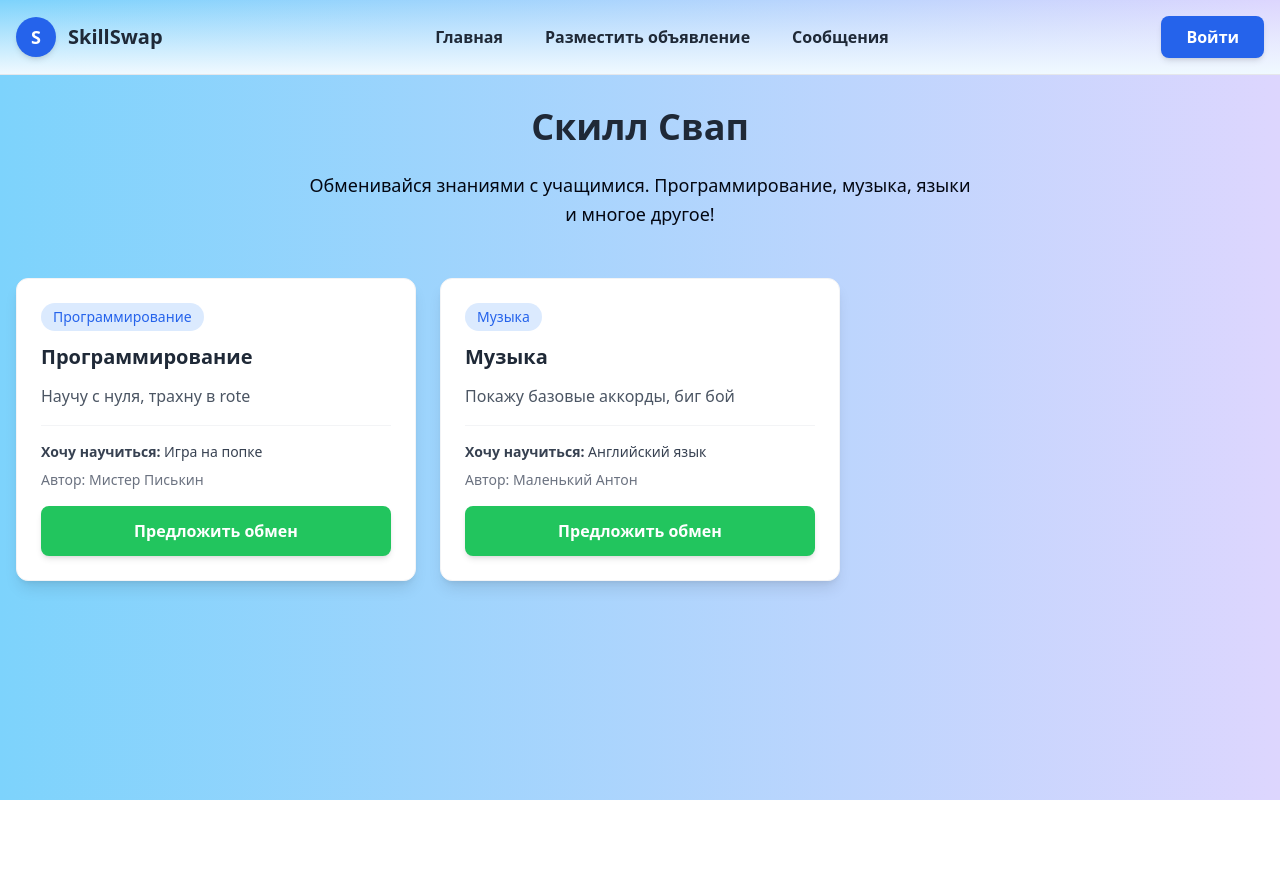
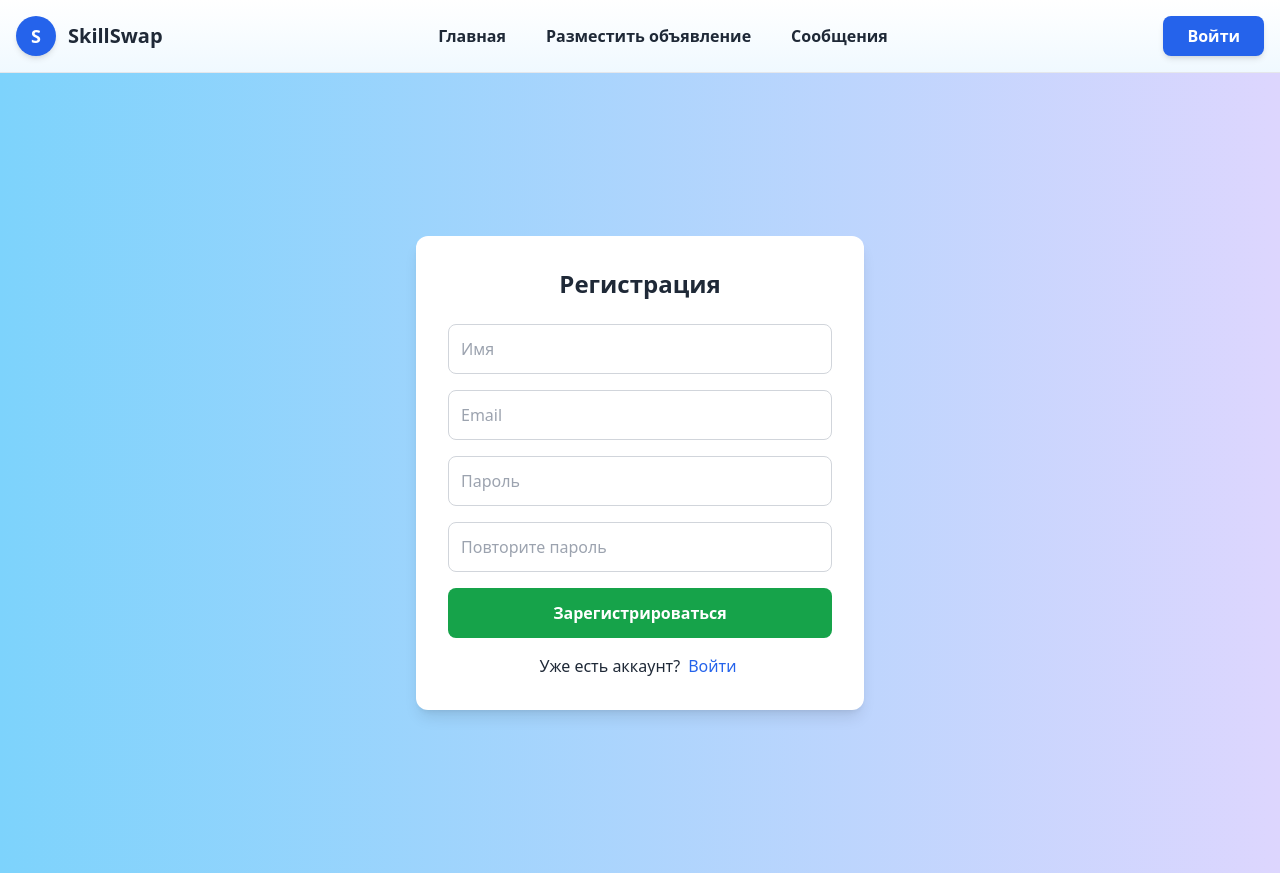
Before and after one commit to xxaqurm/smart_queue, a React (Vite) app: page /register in a window 1280 px wide. Before the commit the page ends 800 px from the top, so only its background shows below. Built offline with nearby package versions, Linux system fonts and the light colour scheme.

Commit message:
Добавил регистрацию-вход/линковки

```diff
--- a/src/App.jsx
+++ b/src/App.jsx
@@ -1,23 +1,32 @@
 import Header from './components/Header';
 import SkillGrid from './components/SkillGrid';
+import Login from './pages/Login';
+import { BrowserRouter as Router, Routes, Route} from 'react-router-dom'
+import Register from './pages/Register';
 
 export default function App() {
   return (
+    <Router>
       <div className="min-h-screen bg-gradient-to-r from-sky-300 to-violet-200">
         <Header />
-      <main className="container mx-auto px-4 py-8">
-        {/* Заголовок с контрастом */}
-        <h1 className="text-4xl font-bold text-center mb-6 text-gray-800">
-          Скилл Свап
+
+        <Routes>
+          <Route path='/' element={
+            <main className='container mx-auto px-4 py-8'>
+              <h1 className='text-4xl font-bold text-center mb-6 text-gray-800'>
+                Скилл свап
               </h1>
-
-        {/* Описание */}
-        <p className="text-center text-gray-950 mb-12 max-w-2xl mx-auto text-lg leading-relaxed">
+     <p className='tex         t-center text-gray-950 mb-12 max-w-2xl mx-auto text-lg leading-relaxed'>
                 Обменивайся знаниями с учащимися. Программирование, музыка, языки и многое другое!
               </p>
-
               <SkillGrid />
             </main>
+          } />
+
+          <Route path='/login' element={<Login />} />
+          <Route path='/register' element={<Register />} />
+        </Routes>
       </div>
+    </Router>
   );
 }
--- a/src/components/Header.jsx
+++ b/src/components/Header.jsx
@@ -1,32 +1,34 @@
+import { Link } from 'react-router-dom';
+
 export default function Header() {
   return (
-    <header className="bg-gradient-to-t from-sky-50 to-white-950 shadow-sb border-b">
+    <header className="bg-gradient-to-t from-sky-50 to-white shadow-sm border-b">
       <div className="container mx-auto px-4 py-4 flex justify-between items-center">
-        {/* Логотип */}
-        <div className="flex items-center gap-3">
+        {/* Логотип с ссылкой на главную */}
+        <Link to="/" className="flex items-center gap-3">
           <div className="w-10 h-10 bg-blue-600 rounded-full flex items-center justify-center shadow-md">
             <span className="text-white font-bold text-lg">S</span>
           </div>
           <span className="text-xl font-bold text-gray-800">SkillSwap</span>
-        </div>
+        </Link>
 
-        {/* Навигация с закрашиванием */}
+        {/* Навигация с Link */}
         <nav className="flex gap-2">
-          <button className="font-semibold text-gray-800 hover:bg-purple-50 hover:text-blue-600 transition-colors px-4 py-2 rounded-lg">
+          <Link to="/" className="font-semibold text-gray-800 hover:bg-purple-50 hover:text-blue-600 transition-colors px-4 py-2 rounded-lg hover:shadow-lg focus:outline-none">
             Главная
-          </button>
-          <button className="font-semibold text-gray-800 hover:bg-purple-50 hover:text-blue-600 transition-colors px-4 py-2 rounded-lg">
+          </Link>
+          <Link to="/create" className="font-semibold text-gray-800 hover:bg-purple-50 hover:text-blue-600 transition-colors px-4 py-2 rounded-lg focus:outline-none">
             Разместить объявление
-          </button>
-          <button className="font-semibold text-gray-800 hover:bg-purple-50 hover:text-blue-600 transition-colors px-4 py-2 rounded-lg">
+          </Link>
+          <Link to="/messages" className="font-semibold text-gray-800 hover:bg-purple-50 hover:text-blue-600 transition-colors px-4 py-2 rounded-lg focus:outline-none">
             Сообщения
-          </button>
+          </Link>
         </nav>
 
-        {/* Кнопка входа */}
-        <button className="bg-blue-600 text-white px-6 py-2 rounded-lg hover:bg-blue-700 transition-colors font-semibold shadow-md hover:shadow-lg">
+        {/* Кнопка входа с ссылкой */}
+        <Link to="/login" className="bg-blue-600 text-white px-6 py-2 rounded-lg hover:bg-purple-200 transition-colors font-semibold shadow-md hover:bg-white">
           Войти
-        </button>
+        </Link>
       </div>
     </header>
   );
--- /dev/null
+++ b/src/pages/Home.jsx
@@ -0,0 +1,8 @@
+export default function Home() {
+  return (
+    <div>
+      <h1>Главная страница</h1>
+      <p>Здесь лента с объявлениями</p>
+    </div>
+  );
+}
--- /dev/null
+++ b/src/pages/Login.jsx
@@ -0,0 +1,35 @@
+import Register from "./Register"
+import { Link } from 'react-router-dom';
+
+export default function Login() {
+    return(
+        <div className="min-h-screen bg-gradient-to-r from-sky-300 to-violet-200 flex items-center justify-center">
+            <div className="bg-white p-8 rounded-xl shadow-lg max-w-md w-full">
+                <h2 className="text-2xl text-gray-800 font-bold text-center mb-6">Вход в аккаунт</h2>
+
+                <div className="space-y-4">
+                    <input
+                        type="email"
+                        placeholder="Email"
+                        className="w-full p-3 border border-gray-300 rounded-lg focus:outline-none focus:border-blue-500"
+                    />
+                    <input
+                        type="password"
+                        placeholder="Пароль"
+                        className="w-full p-3 border border-gray-300 rounded-lg focus:outline-none focus:border-blue-500"
+                    />
+                    <button className="w-full bg-blue-600 text-white py-3 tounded-lg hover:bg-blue-700 transition font-semibold">
+                        Войти
+                    </button>
+                </div>
+
+                <p className="text-center mt-2 text-gray-700 px-2 py-2">
+                    Нет акаунта?
+                    <Link to="/register" className="text-blue-600 tounded-lg transition font-semibold px-2 py-1 ml-1 focus:outline-none">
+                     Зарегистрироваться
+                    </Link>
+                </p>
+            </div>
+        </div>
+    );
+}
--- /dev/null
+++ b/src/pages/Register.jsx
@@ -0,0 +1,45 @@
+import { Link } from 'react-router-dom';
+
+export default function Register() {
+  return (
+    <div className="min-h-screen bg-gradient-to-r from-sky-300 to-violet-200 flex items-center justify-center">
+      <div className="bg-white p-8 rounded-xl shadow-lg max-w-md w-full">
+        <h2 className="text-2xl font-bold text-center mb-6 text-gray-800">Регистрация</h2>
+
+        <div className="space-y-4">
+          <input
+            type="text"
+            placeholder="Имя"
+            className="w-full p-3 border border-gray-300 rounded-lg focus:outline-none focus:border-blue-500"
+          />
+          <input
+            type="email"
+            placeholder="Email"
+            className="w-full p-3 border border-gray-300 rounded-lg focus:outline-none focus:border-blue-500"
+          />
+          <input
+            type="password"
+            placeholder="Пароль"
+            className="w-full p-3 border border-gray-300 rounded-lg focus:outline-none focus:border-blue-500"
+          />
+          <input
+            type="password"
+            placeholder="Повторите пароль"
+            className="w-full p-3 border border-gray-300 rounded-lg focus:outline-none focus:border-blue-500"
+          />
+
+          <button className="w-full bg-green-600 text-white py-3 rounded-lg hover:bg-green-700 transition font-semibold">
+            Зарегистрироваться
+          </button>
+        </div>
+
+        <p className="text-center mt-4 text-gray-800">
+          Уже есть аккаунт?
+          <Link to="/login" className="text-semibold text-blue-600 hover:underline ml-1 px-1">
+            Войти
+          </Link>
+        </p>
+      </div>
+    </div>
+  );
+}
```
Lines whose indentation alone changed are shown as unchanged.
